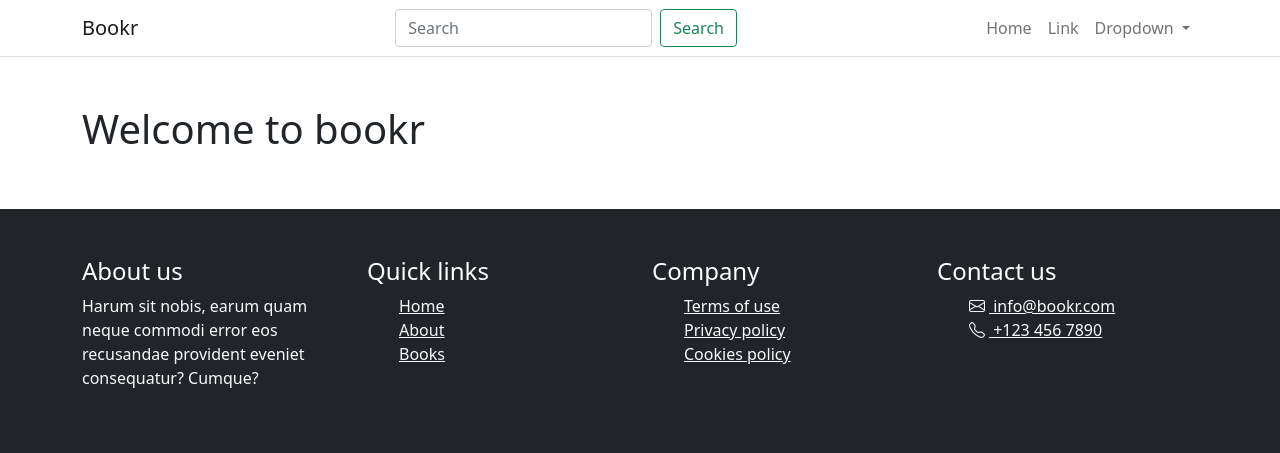
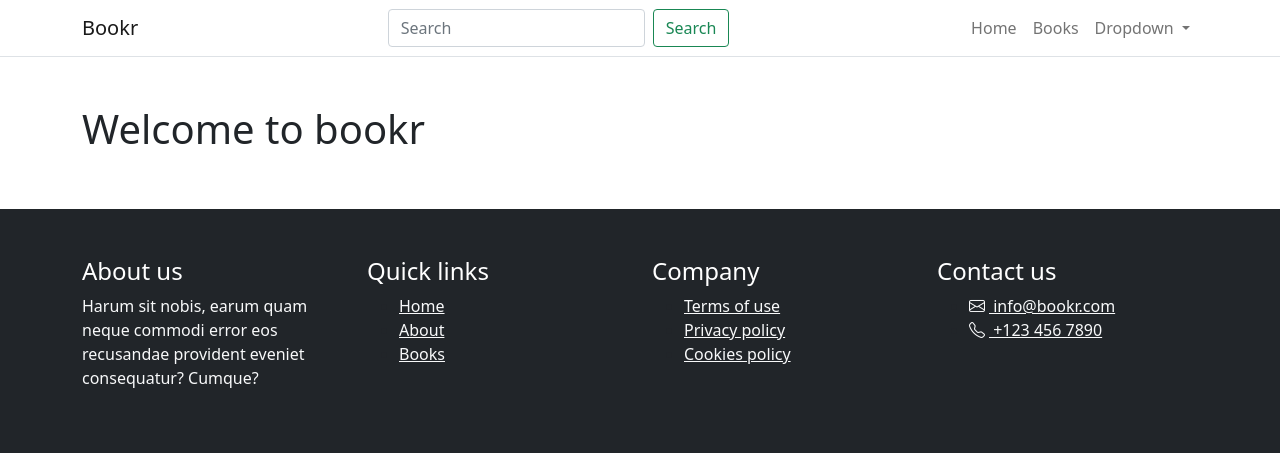
Before and after one commit to paulnyabaro/bookr, a Django app: page / in a window 1280 px wide. Shown: the top 453 px of the page. Run offline with Django 4.2, Linux system fonts and the light colour scheme; parts of the project's set-up code (start-up, migrations or seed data) failed here and were passed over.

Commit message:
Updated base template

```diff
--- a/templates/_base.html
+++ b/templates/_base.html
@@ -25,7 +25,7 @@
                     <a class="nav-link" href="{% url 'index' %}">Home</a>
                     </li>
                     <li class="nav-item">
-                    <a class="nav-link" href="#">Link</a>
+                    <a class="nav-link" href="#">Books</a>
                     </li>
                     <li class="nav-item dropdown">
                     <a class="nav-link dropdown-toggle" href="#" id="navbarDropdown" role="button" data-bs-toggle="dropdown" aria-expanded="false">
```
